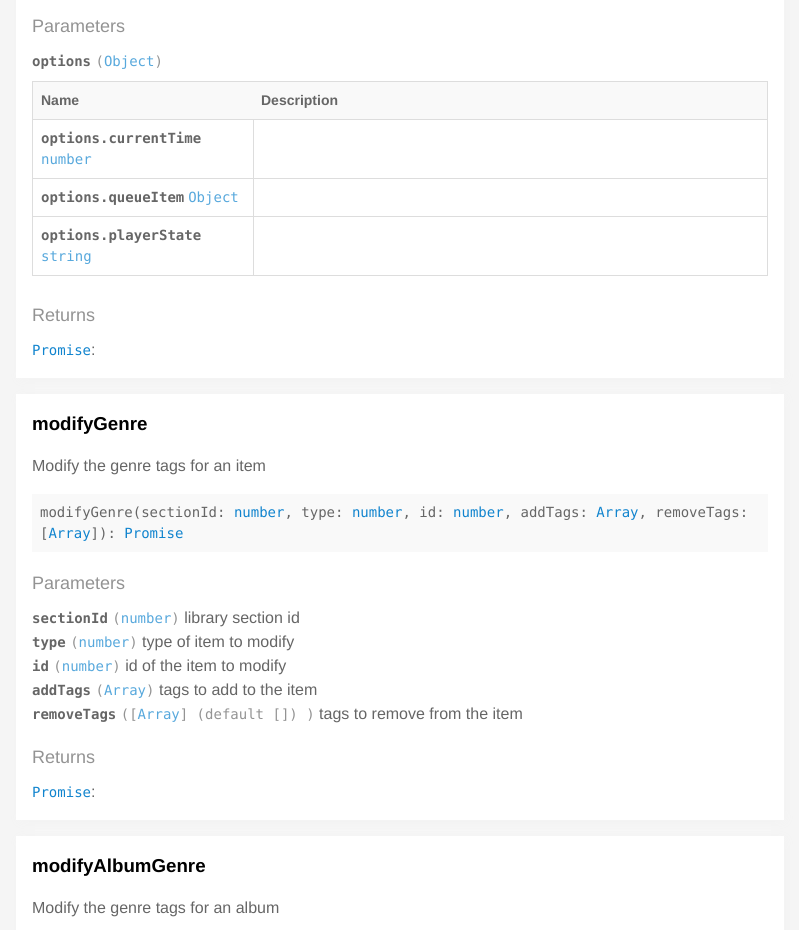
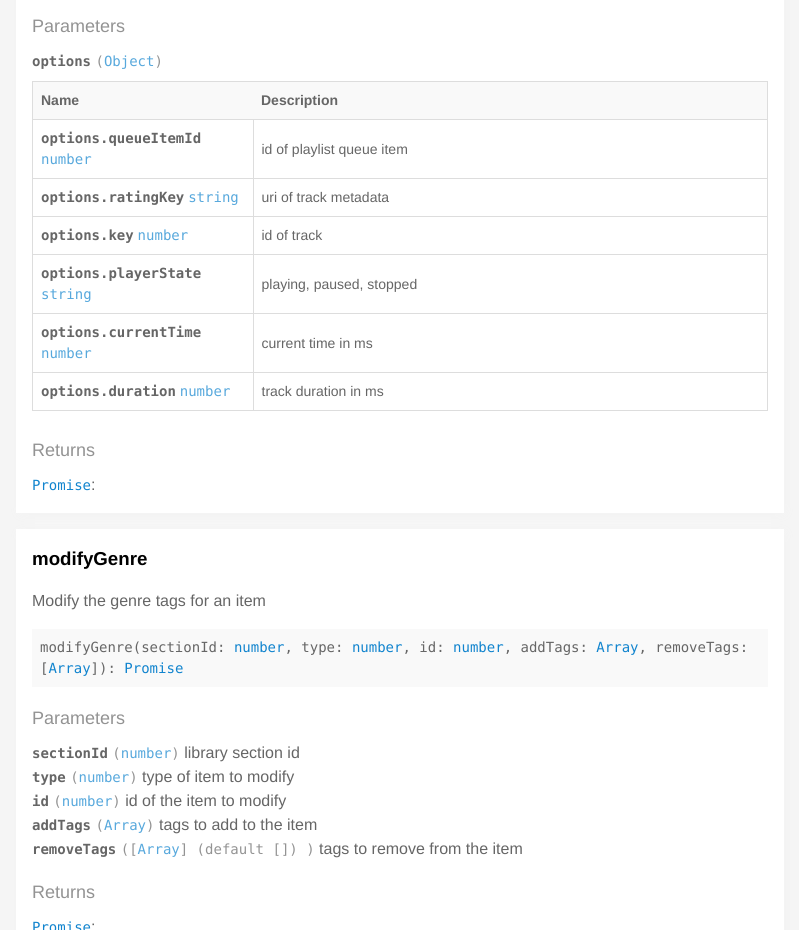
Before and after one commit to stayradiated/perplexed, a website: page docs/index.html in a window 1280 px wide. Shown: the part 4375-5305 px from the top of the page, without its empty margins (368-1167 px from the left). Drawn offline with Linux system fonts and the light colour scheme.

Commit message:
Make timeline method args more explicit

```diff
--- a/docs/index.html
+++ b/docs/index.html
@@ -1097,21 +1097,45 @@ files directly from the browser.</p>
             <tbody class='mt1'>
 
                 <tr>
-                  <td class='break-word'><span class='code bold'>options.currentTime</span> <code class='quiet'><a href="https://developer.mozilla.org/en-US/docs/Web/JavaScript/Reference/Global_Objects/Number">number</a></code>
+                  <td class='break-word'><span class='code bold'>options.queueItemId</span> <code class='quiet'><a href="https://developer.mozilla.org/en-US/docs/Web/JavaScript/Reference/Global_Objects/Number">number</a></code>
                   </td>
-                  <td class='break-word'><span></span></td>
+                  <td class='break-word'><span>id of playlist queue item
+</span></td>
                 </tr>
 
                 <tr>
-                  <td class='break-word'><span class='code bold'>options.queueItem</span> <code class='quiet'><a href="https://developer.mozilla.org/en-US/docs/Web/JavaScript/Reference/Global_Objects/Object">Object</a></code>
+                  <td class='break-word'><span class='code bold'>options.ratingKey</span> <code class='quiet'><a href="https://developer.mozilla.org/en-US/docs/Web/JavaScript/Reference/Global_Objects/String">string</a></code>
                   </td>
-                  <td class='break-word'><span></span></td>
+                  <td class='break-word'><span>uri of track metadata
+</span></td>
+                </tr>
+
+                <tr>
+                  <td class='break-word'><span class='code bold'>options.key</span> <code class='quiet'><a href="https://developer.mozilla.org/en-US/docs/Web/JavaScript/Reference/Global_Objects/Number">number</a></code>
+                  </td>
+                  <td class='break-word'><span>id of track
+</span></td>
                 </tr>
 
                 <tr>
                   <td class='break-word'><span class='code bold'>options.playerState</span> <code class='quiet'><a href="https://developer.mozilla.org/en-US/docs/Web/JavaScript/Reference/Global_Objects/String">string</a></code>
                   </td>
-                  <td class='break-word'><span></span></td>
+                  <td class='break-word'><span>playing, paused, stopped
+</span></td>
+                </tr>
+
+                <tr>
+                  <td class='break-word'><span class='code bold'>options.currentTime</span> <code class='quiet'><a href="https://developer.mozilla.org/en-US/docs/Web/JavaScript/Reference/Global_Objects/Number">number</a></code>
+                  </td>
+                  <td class='break-word'><span>current time in ms
+</span></td>
+                </tr>
+
+                <tr>
+                  <td class='break-word'><span class='code bold'>options.duration</span> <code class='quiet'><a href="https://developer.mozilla.org/en-US/docs/Web/JavaScript/Reference/Global_Objects/Number">number</a></code>
+                  </td>
+                  <td class='break-word'><span>track duration in ms
+</span></td>
                 </tr>
 
             </tbody>
```
Also changed, not shown: lib/index.js.
